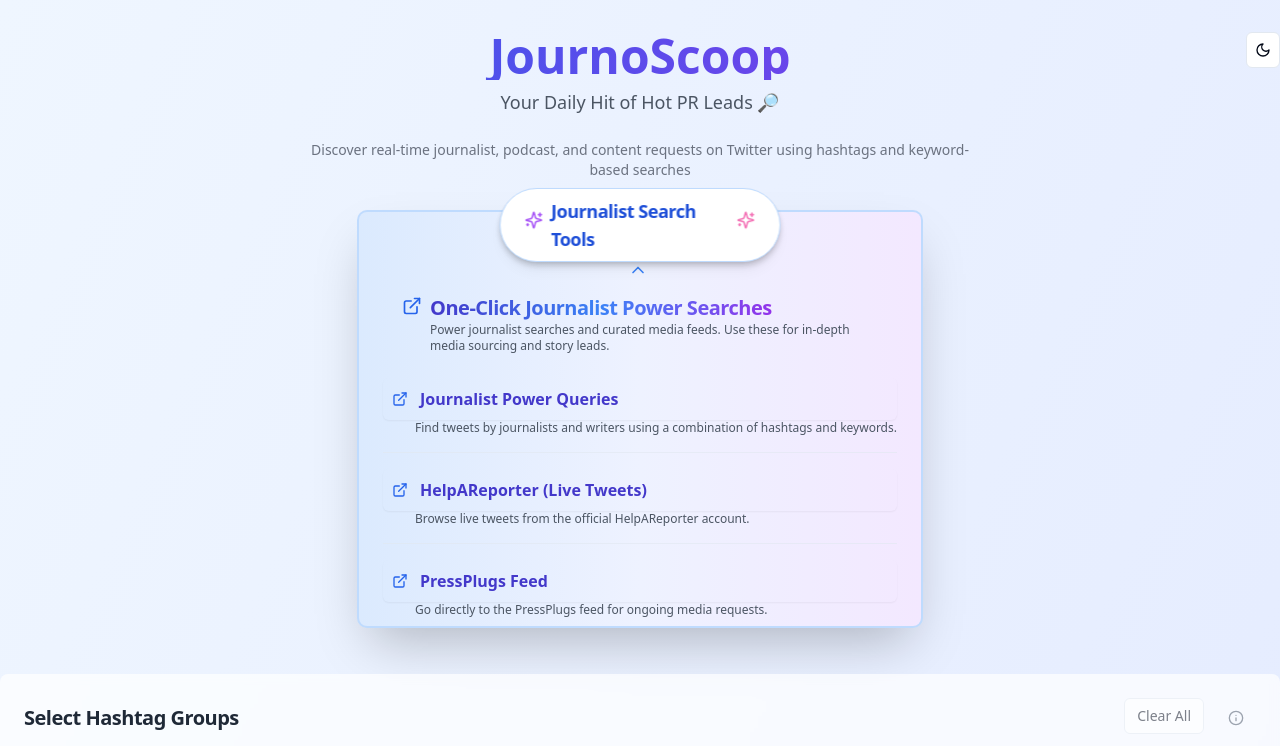
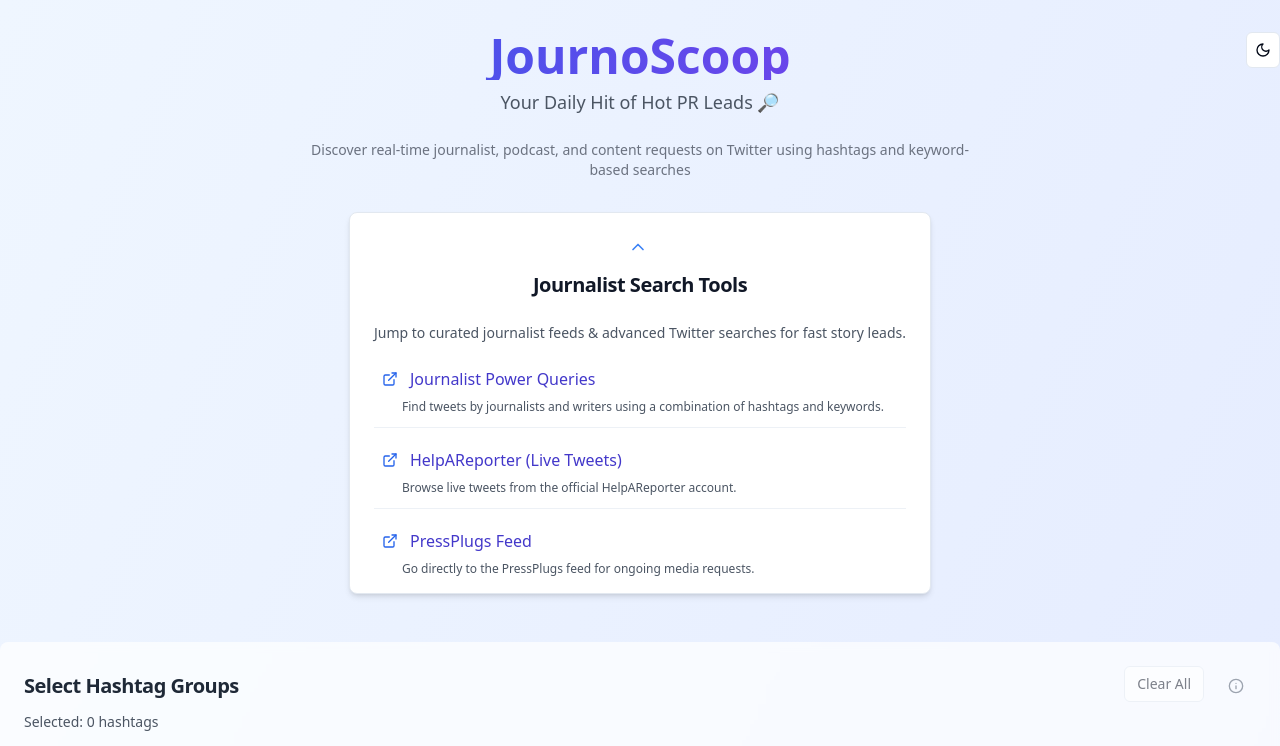
Before and after one commit to aliubaid-ux/scoop-the-leads-now, a React (Vite) app: page / in a window 1280 px wide. Shown: the top 746 px of the page. Built offline with nearby package versions, Linux system fonts and the light colour scheme.

Commit message:
Fix: Improve Journalist Search Tools appearance
Remove the bouncing image and make the "Journalist Search Tools" section visually similar to the recipes section. Also, remove the duplicate title.

```diff
--- a/src/components/AdvancedJournalistRequest.tsx
+++ b/src/components/AdvancedJournalistRequest.tsx
@@ -1,7 +1,7 @@
 
 import { useState } from "react";
 import { Card, CardHeader, CardTitle, CardContent, CardDescription } from "@/components/ui/card";
-import { ExternalLink, ChevronDown, ChevronUp, Sparkles } from "lucide-react";
+import { ExternalLink, ChevronDown, ChevronUp } from "lucide-react";
 import { Separator } from "@/components/ui/separator";
 
 const advSearches = [
@@ -23,68 +23,52 @@ const advSearches = [
 ];
 
 export function AdvancedJournalistRequest() {
-  const [expanded, setExpanded] = useState(true); // expanded by default since it's very prominent now
+  const [expanded, setExpanded] = useState(true); // expanded by default
 
   return (
-    <Card className="shadow-2xl border-0 bg-gradient-to-r from-blue-100 via-indigo-50 to-purple-100 dark:from-blue-900 dark:via-gray-900 dark:to-indigo-950/60 backdrop-blur-lg max-w-2xl mx-auto my-4 ring-2 ring-blue-200 dark:ring-indigo-800 relative overflow-visible">
-      <div className="absolute -top-6 left-1/2 -translate-x-1/2 z-10">
-        <span className="bg-white dark:bg-gray-900 px-6 py-2 rounded-full shadow-md flex items-center gap-2 border border-blue-200 dark:border-blue-800 font-semibold text-blue-700 dark:text-blue-200 text-lg tracking-tight drop-shadow-lg animate-pulse">
-          <Sparkles className="h-5 w-5 text-purple-500 animate-bounce" />
-          Journalist Search Tools
-          <Sparkles className="h-5 w-5 text-pink-400 animate-bounce" />
-        </span>
-      </div>
+    <Card className="shadow-md border bg-white dark:bg-gray-950 max-w-2xl mx-auto my-4 transition-colors duration-200">
       <CardHeader
         onClick={() => setExpanded((v) => !v)}
-        className="pb-2 cursor-pointer flex items-center gap-2 select-none mt-6 hover:bg-blue-50/70 dark:hover:bg-blue-950/25 transition rounded-t relative"
+        className="pb-2 cursor-pointer flex items-center gap-2 select-none hover:bg-blue-50/60 dark:hover:bg-blue-950/25 transition rounded-t"
+        aria-expanded={expanded}
         style={{ userSelect: "none" }}
-        aria-expanded={expanded}
       >
         {expanded ? (
           <ChevronUp className="h-5 w-5 text-blue-500 dark:text-blue-300 mr-1" />
         ) : (
           <ChevronDown className="h-5 w-5 text-blue-500 dark:text-blue-300 mr-1" />
         )}
-        <div className="flex items-start gap-2">
-          <ExternalLink className="h-5 w-5 mt-0.5 text-blue-600 dark:text-blue-300 flex-shrink-0" />
-          <div>
         <CardTitle className="text-base sm:text-lg md:text-xl font-bold text-gray-900 dark:text-gray-100">
-              <span className="text-gradient bg-gradient-to-r from-indigo-700 via-blue-500 to-purple-600 bg-clip-text text-transparent dark:from-blue-300 dark:via-indigo-400 dark:to-purple-300">
-                One-Click Journalist Power Searches
-              </span>
+          Journalist Search Tools
         </CardTitle>
-            <CardDescription className="text-xs max-w-md text-gray-600 dark:text-gray-400 font-medium">
-              Power journalist searches and curated media feeds. Use these for in-depth media sourcing and story leads.
-            </CardDescription>
-          </div>
-        </div>
       </CardHeader>
-      <CardContent className={`p-0 overflow-hidden transition-all duration-300 ${expanded ? "max-h-[1100px] opacity-100" : "max-h-0 opacity-0"}`}>
+      <CardContent className={`transition-all duration-300 p-0 ${expanded ? "max-h-[1100px] opacity-100" : "max-h-0 opacity-0"}`}>
         {expanded && (
           <div>
-            <div className="pt-4 px-6 pb-2">
-              <ul className="space-y-0">
+            <CardDescription className="px-6 pt-4 pb-2 text-sm text-gray-600 dark:text-gray-400 font-medium mb-2">
+              Jump to curated journalist feeds & advanced Twitter searches for fast story leads.
+            </CardDescription>
+            <ul className="px-6 pb-4 space-y-0">
               {advSearches.map((search, i) => (
-                  <li key={search.label}>
+                <li key={search.label} className="mb-3 last:mb-0">
                   <a
                     href={search.url}
                     target="_blank"
                     rel="noopener noreferrer"
-                      className="group inline-flex items-center w-full gap-2 text-base font-semibold text-indigo-700 dark:text-indigo-200 px-2 py-2 rounded-md border border-transparent hover:bg-indigo-100 hover:dark:bg-indigo-900 hover:border-indigo-300 focus:outline-none focus:ring-2 focus:ring-indigo-400 transition-all duration-150 shadow-sm"
+                    className="flex items-center gap-2 text-base font-medium text-indigo-700 dark:text-indigo-200 px-2 py-2 rounded-md hover:bg-indigo-50 dark:hover:bg-indigo-900 focus:outline-none focus:ring-2 focus:ring-indigo-400 transition-all duration-150"
                   >
-                      <ExternalLink className="h-4 w-4 mr-1 text-blue-600 group-hover:text-indigo-900 dark:text-indigo-300" />
+                    <ExternalLink className="h-4 w-4 mr-1 text-blue-600 dark:text-indigo-300" />
                     {search.label}
                   </a>
-                    <span className="ml-8 text-xs text-gray-600 dark:text-gray-400 block">
+                  <span className="ml-7 text-xs text-gray-600 dark:text-gray-400 block">
                     {search.description}
                   </span>
                   {i < advSearches.length - 1 && (
-                      <Separator className="my-4 opacity-60" />
+                    <Separator className="my-3 opacity-60" />
                   )}
                 </li>
               ))}
             </ul>
-            </div>
           </div>
         )}
       </CardContent>
```
Lines whose indentation alone changed are shown as unchanged.
